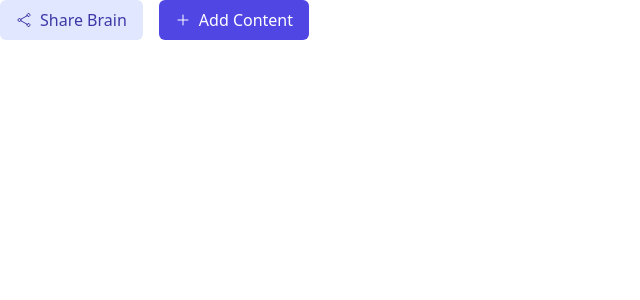
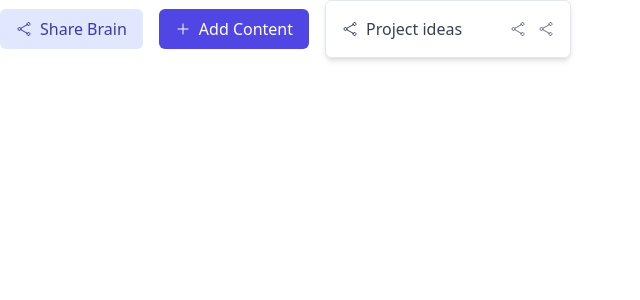
Before and after one commit to aadityap0ap/SecondBrain-FrontEnd, a React (Vite) app in the folder secondbrainfe/: page / in a window 1280 px wide. Shown: the top 300 px of the page, without its empty margins (0-640 px from the left). Built offline with nearby package versions, Linux system fonts and the light colour scheme.

Commit message:
S3 Card Component Created

```diff
--- a/secondbrainfe/src/App.tsx
+++ b/secondbrainfe/src/App.tsx
@@ -1,4 +1,5 @@
 import { Button } from "./components/ui/Button";
+import { Card } from "./components/ui/Card";
 import { PlusIcon } from "./icons/PlusIcon";
 import { ShareIcon } from "./icons/ShareIcon";
 
@@ -18,6 +19,8 @@ export default function App (){
         size="md"
         text="Add Content"
       />
+
+      <Card/>
     </div>
 
 
--- /dev/null
+++ b/secondbrainfe/src/components/ui/Card.tsx
@@ -0,0 +1,24 @@
+import { ShareIcon } from "../../icons/ShareIcon";
+
+export function Card() {
+  return (
+    <div className="p-4 bg-white rounded-md shadow-md border border-slate-200 max-w-72">
+
+      <div className="flex items-center justify-between w-full gap-12">
+
+        {/* Left side */}
+        <div className="flex items-center gap-2 text-md text-gray-700">
+          <ShareIcon size="md" />
+          <span>Project ideas</span>
+        </div>
+
+        {/* Right side */}
+        <div className="flex items-center gap-3 text-gray-500">
+          <ShareIcon size="md" />
+          <ShareIcon size="md" />
+        </div>
+
+      </div>
+    </div>
+  );
+}
```
